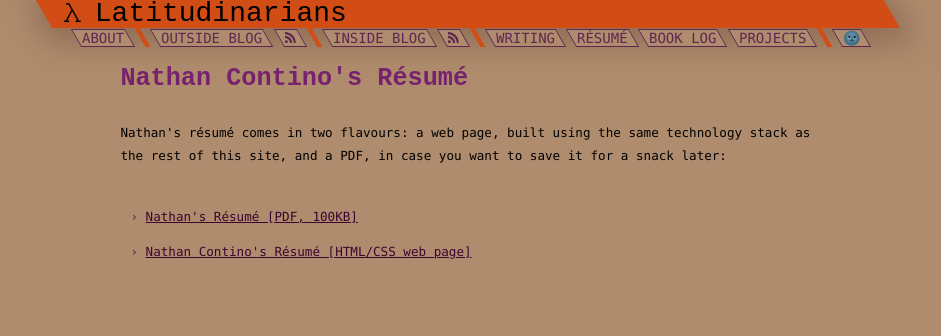
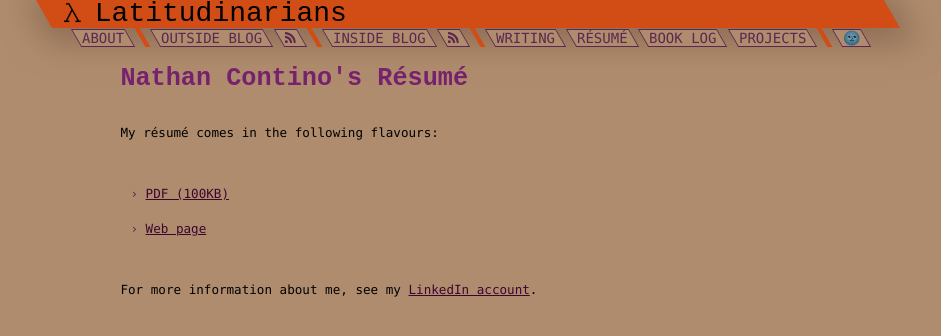
Before and after one commit to nathan-contino/nathan-contino.github.io, a Jekyll site: the page built from _pages/resume-landing.md, in a window 1280 px wide and 900 px high. Shown: the top 336 px of the window, without its empty margins (174-1115 px from the left). Built offline with Jekyll 4.4.1, drawn with Linux system fonts in a browser that asks for light colours.

Commit message:
resume page improvements

```diff
--- a/_pages/resume-landing.md
+++ b/_pages/resume-landing.md
@@ -5,10 +5,14 @@ permalink: /resume/
 ---
 
 <p>
-Nathan's résumé comes in two flavours: a web page, built using the same technology stack as the rest of this site, and a PDF, in case you want to save it for a snack later:
+My résumé comes in the following flavours:
 </p>
 
 <ul>
-<li><p><a href="https://raw.githubusercontent.com/nathan-contino/images/main/images/Nathan Contino's Resume.pdf">Nathan's Résumé [PDF, 100KB]</a></p></li>
-<li><p><a href="/resume-html/" target="_blank">Nathan Contino's Résumé [HTML/CSS web page]</a></p></li>
+<li><p><a href="https://raw.githubusercontent.com/nathan-contino/images/main/images/Nathan Contino's Resume.pdf">PDF (100KB)</a></p></li>
+<li><p><a href="/resume-html/" target="_blank">Web page</a></p></li>
 </ul>
+
+<p>
+For more information about me, see my <a href="https://www.linkedin.com/m/in/natecontino/">LinkedIn account</a>.
+</p>
```
